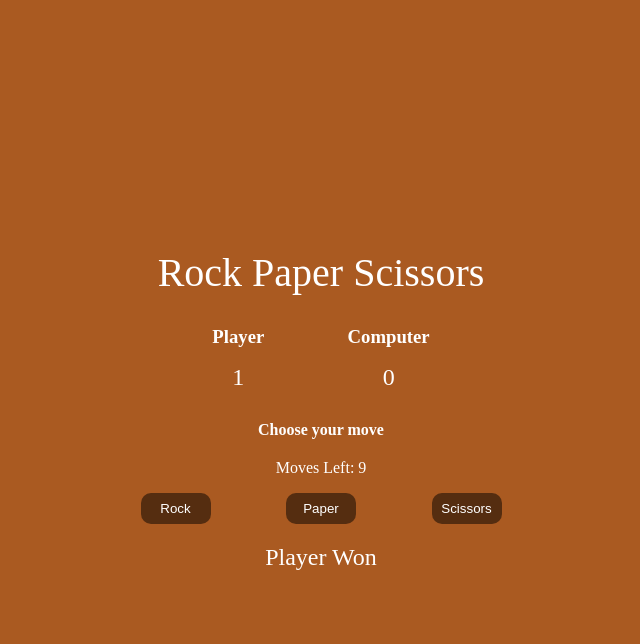
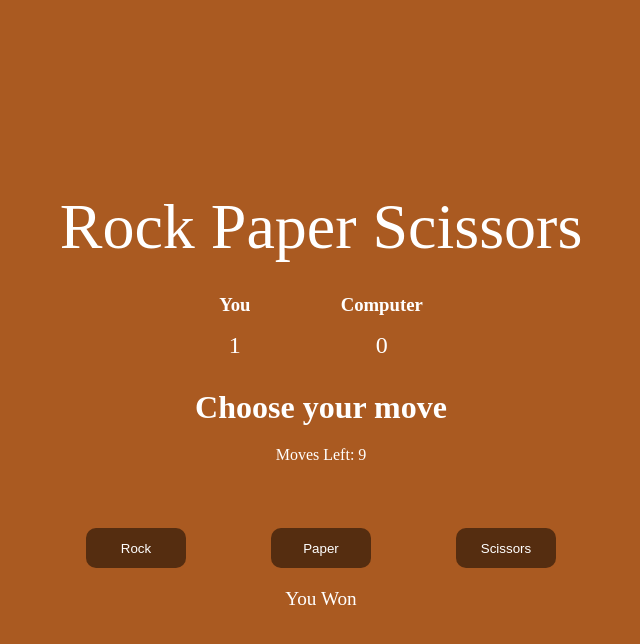
Before and after one commit to asmahu/rock-scissor-paper-, a plain HTML site: page index.html in a window 1280 px wide. Both pictures are taken after a click on the button "Rock". Shown: the whole page, without its empty margins (319-959 px from the left). Drawn offline with Linux system fonts and the light colour scheme.

Commit message:
some editing after error checking

```diff
--- a/assests/css/style.css
+++ b/assests/css/style.css
@@ -8,7 +8,7 @@
 body{
   overflow: hidden !important;
 }
-  /* To center everything in game */
+/* place center everything in game */
 .game_area{
   display: flex;
   flex-direction: column;
@@ -37,7 +37,7 @@
   margin-top: 1rem;
 }
 
-  /* Styling on all three buttons */
+/* Styling on all 3 buttons */
 .rock, .paper, .scissor{
   padding: 0.8rem;
   width: 100px;
@@ -58,7 +58,7 @@
   margin-top: 20px;
 }
 
-  /* Reload button style */
+/* Replay button style */
 .reload {
   display: none;
   margin-top: 2rem;
@@ -112,8 +112,8 @@
 }
 
 /* For Tablet View */
-  @media screen and (min-device-width: 768px)
-  and (max-device-width: 1024px) and (orientation: portrait){
+@media screen and (min-width: 768px)
+and (max-width: 1024px) and (orientation: portrait){
     /* displaying three buttons in one line */
     /* Title of the game */
   .title{
@@ -139,7 +139,7 @@
 }
 
 /* For Mobile Portrait View */
-  @media screen and (max-device-width: 480px)
+@media screen and (max-width: 480px)
 and (orientation: portrait) {
 
   /* Title of the game */
@@ -156,7 +156,6 @@
     margin-top: 4rem;
   }
 
-    /* Styling on all three buttons */
    .rock, .paper, .scissor{
     padding: 0.8rem;
     width: 100px;
@@ -176,10 +175,9 @@
 }
 
 /* For Mobile Landscape View */
-  @media screen and (max-device-width: 1040px)
+@media screen and (max-width: 1040px)
 and (orientation: landscape) {
 
-     /* Title of the game */
     .title{
       font-size: 2.5rem;
       margin-top: 20px;
@@ -215,12 +213,12 @@
 }
 
 /* For Mobile Phones Portrait or Landscape View */
-  @media screen and (max-device-width: 640px) {
+@media screen and (max-width: 640px) {
 
 }
 
 /* Surface Duo */
-  @media screen and (max-device-width: 720px) and (min-device-width:540px) {
+@media screen and (max-width: 720px) and (min-width:540px) {
   .title{
     font-size: 2.5rem;
     margin-top: 20px;
@@ -247,7 +245,7 @@
 }
 
 /* Nexus 5 */
-  @media screen and (max-device-width: 640px) and (min-device-width:360px) and (orientation: landscape) {
+@media screen and (max-width: 640px) and (min-width:360px) and (orientation: landscape) {
   /* Score Board */
   .title{
     font-size: 1.5rem;
@@ -262,7 +260,6 @@
   margin-top: 0.1rem;
 }
 
-  /* Styling on all three buttons */
 .rock, .paper, .scissor{
   padding: 0.2rem;
   border-radius: 10px;
@@ -282,7 +279,7 @@
   margin-top: 20px;
 }
 
-  /* Reload button style */
+/* Replay button style */
 .reload {
   display: none;
   margin-top: 1rem;
@@ -299,7 +296,7 @@
 }
 
 /* Jio */
-  @media screen and (max-device-width: 320px) and (min-device-width:240px) {
+@media screen and (max-width: 320px) and (min-width:240px) {
   /* Score Board */
   .title{
     font-size: 1.5rem;
@@ -321,7 +318,6 @@
   margin-top: 0.1rem;
 }
 
-  /* Styling on all three buttons */
  .rock, .paper, .scissor{
   padding: 0.5rem;
   width: 100px;
@@ -359,7 +355,7 @@
 
 
 /* Jio Landscape */
-  @media screen and (max-device-width: 320px) and (min-device-width:240px)  and (orientation: landscape){
+@media screen and (max-width: 320px) and (min-width:240px)  and (orientation: landscape){
   /* Score Board */
   .title{
     font-size: 1.5rem;
@@ -385,7 +381,6 @@
   margin-top: 0.1rem;
 }
 
-  /* Styling on all three buttons */
  .rock, .paper, .scissor{
   padding: 0.3rem;
   width: 100px;
@@ -406,7 +401,7 @@
   margin-top: 20px;
 }
 
-  /* Reload button style */
+/* Replay button style */
 .reload {
   display: none;
   margin-top: 1rem;
@@ -423,7 +418,7 @@
 }
 
 /* Nexus 5 */
-  @media screen and (max-device-width: 732px) and (min-device-width:412px) and (orientation: landscape) {
+@media screen and (max-width: 732px) and (min-width:412px) and (orientation: landscape) {
   /* Score Board */
   .title{
     font-size: 1.5rem;
@@ -451,19 +446,19 @@
 
 
 /* For iPhone 4 Portrait or Landscape View */
-  @media screen and (min-device-width: 320px)
+@media screen and (min-width: 320px)
 and (-webkit-min-device-pixel-ratio: 2) {
 
 }
 
 /* For iPhone 5 Portrait or Landscape View */
-  @media (device-height: 568px) and (device-width: 320px)
+@media (min-height: 568px) and (min-width: 320px)
 and (-webkit-min-device-pixel-ratio: 2) {
 
 }
 
 /* For iPhone 6 and 6 plus Portrait or Landscape View */
-  @media (min-device-height: 667px) and (min-device-width: 375px)
+@media (min-height: 667px) and (min-width: 375px)
 and (-webkit-min-device-pixel-ratio: 3) {
 
 }
--- a/assests/js/script.js
+++ b/assests/js/script.js
@@ -1,4 +1,3 @@
-// Complete logic of game inside this function
 const gameArea = () => {
   let playerScr = 0;
   let computerScr = 0;
@@ -11,7 +10,7 @@ const gameArea = () => {
     const paperButton = document.querySelector('.paper');
     const scissorButton = document.querySelector('.scissor');
     const playerOpt = [rockButton,paperButton,scissorButton];
-    const computerOpt = ['rock','paper','scissors']
+    const computerOpt = ['rock','paper','scissors'];
 
     // Function to start playing game
     playerOpt.forEach(option => {
@@ -26,18 +25,18 @@ const gameArea = () => {
         const computerChoice = computerOpt[choiceNum];
 
         // Function to check who wins
-        winner(this.innerText,computerChoice)
+        winner(this.innerText,computerChoice);
 
         // Calling gameOver function after 10 moves
         if(moves == 10){
           gameover(playerOpt,movesLeft);
         }
-      })
-    })
+      });
+    });
 
-  }
+  };
 
-  // Function to decide winner
+  // Function to check winner
   const winner = (plyr,comp) => {
     const result = document.querySelector('.result');
     const playerScoreBoard = document.querySelector('.p-count');
@@ -54,7 +53,7 @@ const gameArea = () => {
         computerScoreBoard.textContent = computerScr;
 
       }else{
-        result.textContent = 'Player Won';
+        result.textContent = 'You Won';
         playerScr++;
         playerScoreBoard.textContent = playerScr;
       }
@@ -65,7 +64,7 @@ const gameArea = () => {
         computerScr++;
         computerScoreBoard.textContent = computerScr;
       }else{
-        result.textContent = 'Player Won';
+        result.textContent = 'You Won';
         playerScr++;
         playerScoreBoard.textContent = playerScr;
       }
@@ -76,12 +75,12 @@ const gameArea = () => {
         computerScr++;
         computerScoreBoard.textContent = computerScr;
       }else{
-        result.textContent = 'Player Won';
+        result.textContent = 'You Won';
         playerScr++;
         playerScoreBoard.textContent = playerScr;
       }
     }
-  }
+  };
 
   // Function to run when game is over
   const gameover = (playerOpt,movesLeft) => {
@@ -92,10 +91,10 @@ const gameArea = () => {
 
     playerOpt.forEach(option => {
       option.style.display = 'none';
-    })
+    });
 
 
-    chooseM.innerText = 'Game Over!!'
+    chooseM.innerText = 'Game Over!!';
     movesLeft.style.display = 'none';
 
     if(playerScr > computerScr){
@@ -111,20 +110,15 @@ const gameArea = () => {
     else{
       result.style.fontSize = '2rem';
       result.innerText = 'Tie';
-      result.style.color = '#fff'
+      result.style.color = '#fff';
     }
     reloadButton.innerText = 'Replay';
-    reloadButton.style.display = 'flex'
+    reloadButton.style.display = 'flex';
     reloadButton.addEventListener('click',() => {
       window.location.reload();
-    })
-  }
-
-
-  // Calling playGame function
+    });
+  };
   playGame();
 
-}
-
-// Calling the game function
+};
 gameArea();
--- a/index.html
+++ b/index.html
@@ -15,12 +15,12 @@
 
     <!--Display Mark of player and computer -->
     <div class="score">
-      <div class="playerScore">
-        <h3>Player</h3>
+      <div class="playerScr">
+        <h3>You</h3>
         <p class="p-count count">0</p>
 
       </div>
-      <div class="computerScore">
+      <div class="computerScr">
         <h3>Computer</h3>
         <p class="c-count count">0</p>
 
```
Lines whose indentation alone changed are shown as unchanged.
